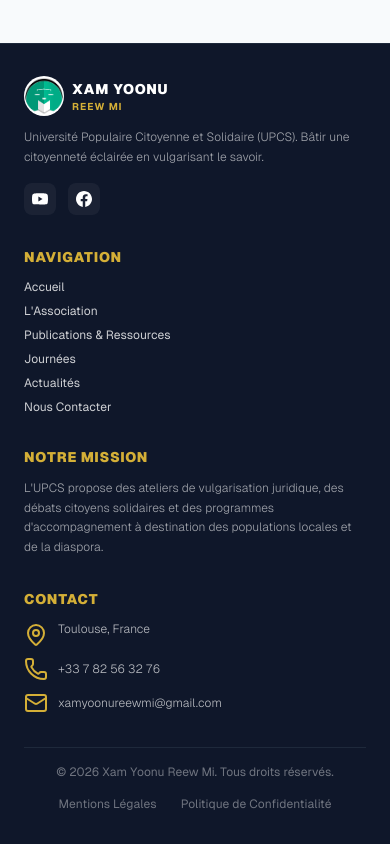
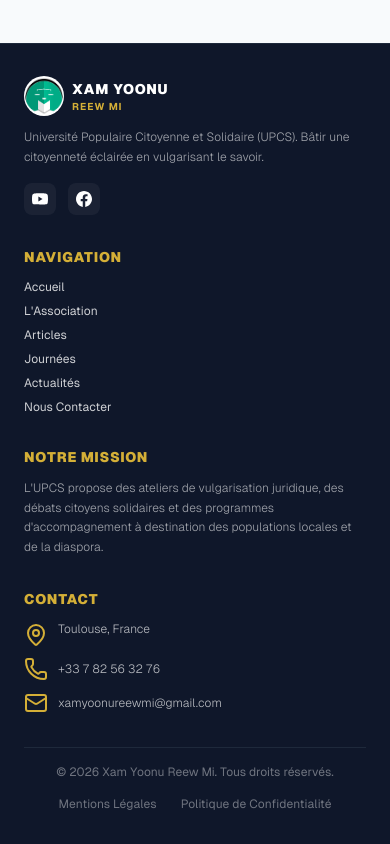
Before and after one commit to papemor94/xam-yoonu-reew-mi, a Next.js app: page / in a window 390 px wide. Shown: the part 3083-3927 px from the top of the page. Built offline with nearby package versions, Linux system fonts and the light colour scheme; no server answers; the database is empty.

Commit message:
fix(ui/nav): rename 'Publications & Ressources' to 'Articles' & improve mobile responsiveness

```diff
--- a/app/(public)/ressources/page.tsx
+++ b/app/(public)/ressources/page.tsx
@@ -2,7 +2,7 @@ import RessourcesClient from "@/components/ressources/RessourcesClient";
 import { getDocumentsServer } from "@/lib/db-server";
 
 export const metadata = {
-  title: "Publications & Ressources — Xam Yoonu Reew Mi",
+  title: "Articles — Xam Yoonu Reew Mi",
   description: "Accédez à nos publications d'éducation populaire, synthèses de politiques publiques et ressources juridiques.",
 };
 
--- a/app/admin/(dashboard)/documents/page.tsx
+++ b/app/admin/(dashboard)/documents/page.tsx
@@ -140,10 +140,10 @@ function DocumentsAdminContent() {
       <div className="flex flex-col sm:flex-row sm:items-center sm:justify-between gap-4">
         <div>
           <h1 className="text-2xl font-black text-xyrm-slate-900 tracking-tight">
-            Publications & Ressources
+            Articles
           </h1>
           <p className="text-sm text-xyrm-slate-500 font-light mt-0.5">
-            Gérez les documents juridiques, synthèses de politiques publiques et communiqués de l&apos;association.
+            Gérez les articles, synthèses de politiques publiques et ressources de l&apos;association.
           </p>
         </div>
         <button
@@ -151,7 +151,7 @@ function DocumentsAdminContent() {
           className="inline-flex h-11 items-center justify-center rounded-xl bg-xyrm-green-deep hover:bg-xyrm-green-primary px-5 text-sm font-bold text-white shadow-md transition-all hover:scale-102 gap-2"
         >
           <Plus className="h-4 w-4" />
-          Ajouter une ressource
+          Ajouter un article
         </button>
       </div>
 
@@ -195,7 +195,7 @@ function DocumentsAdminContent() {
           <Search className="absolute left-3 top-2.5 h-4 w-4 text-xyrm-slate-400" />
           <input
             type="text"
-            placeholder="Rechercher une publication..."
+            placeholder="Rechercher un article..."
             value={searchTerm}
             onChange={(e) => setSearchTerm(e.target.value)}
             className="w-full rounded-xl border border-xyrm-slate-200 bg-white py-2 pl-9 pr-4 text-xs text-xyrm-slate-800 focus:border-xyrm-green-primary focus:outline-none focus:ring-1 focus:ring-xyrm-green-primary"
@@ -209,7 +209,7 @@ function DocumentsAdminContent() {
           <table className="w-full text-left border-collapse">
             <thead>
               <tr className="border-b border-xyrm-slate-200 bg-xyrm-slate-50 text-[10px] uppercase font-bold tracking-wider text-xyrm-slate-500">
-                <th className="px-6 py-4">Document / Titre</th>
+                <th className="px-6 py-4">Article / Titre</th>
                 <th className="px-6 py-4">Catégorie</th>
                 <th className="px-6 py-4">Auteur & Date</th>
                 <th className="px-6 py-4 text-right">Actions</th>
@@ -300,7 +300,7 @@ function DocumentsAdminContent() {
               ) : (
                 <tr>
                   <td colSpan={5} className="px-6 py-12 text-center text-xyrm-slate-400 font-light">
-                    Aucune ressource disponible. Ajoutez-en une pour commencer.
+                    Aucun article disponible. Ajoutez-en un pour commencer.
                   </td>
                 </tr>
               )}
@@ -322,7 +322,7 @@ function DocumentsAdminContent() {
 
             <div className="space-y-1">
               <h3 className="text-xl font-black text-xyrm-slate-900 tracking-tight">
-                {currentDoc.id && documents.some(d => d.id === currentDoc.id) ? "Modifier la ressource" : "Ajouter une nouvelle ressource"}
+                {currentDoc.id && documents.some(d => d.id === currentDoc.id) ? "Modifier l'article" : "Ajouter un nouvel article"}
               </h3>
               <p className="text-xs text-xyrm-slate-500 font-light">
                 Tous les champs sont requis pour structurer l&apos;information.
@@ -332,7 +332,7 @@ function DocumentsAdminContent() {
             <form onSubmit={handleSave} className="space-y-4">
               <div className="grid gap-4 sm:grid-cols-2">
                 <div className="space-y-1.5">
-                  <label className="text-xs font-bold text-xyrm-slate-700">Titre de la publication</label>
+                  <label className="text-xs font-bold text-xyrm-slate-700">Titre de l&apos;article</label>
                   <input
                     type="text"
                     required
@@ -350,7 +350,7 @@ function DocumentsAdminContent() {
                     onChange={(e) => setCurrentDoc({ ...currentDoc, category: e.target.value as DocumentItem["category"] })}
                     className="w-full rounded-xl border border-xyrm-slate-200 px-4 py-2.5 text-xs focus:border-xyrm-green-primary focus:outline-none bg-white"
                   >
-                    <option value="juridique">Ressource Juridique</option>
+                    <option value="juridique">Article Juridique</option>
                     <option value="politique">Politique Publique</option>
                     <option value="institutionnel">Document Institutionnel</option>
                   </select>
--- a/app/admin/(dashboard)/layout.tsx
+++ b/app/admin/(dashboard)/layout.tsx
@@ -37,7 +37,7 @@ export default function AdminLayout({
     { name: "Vue d'ensemble", href: "/admin", icon: LayoutDashboard },
     { name: "Actualités", href: "/admin/actualites", icon: BookOpen },
     { name: "Journées d'Activité", href: "/admin/journees", icon: Calendar },
-    { name: "Publications & Ressources", href: "/admin/documents", icon: FileText },
+    { name: "Articles", href: "/admin/documents", icon: FileText },
     { name: "Contacts et Adhésions", href: "/admin/contacts", icon: Mail },
   ];
 
--- a/app/globals.css
+++ b/app/globals.css
@@ -32,3 +32,11 @@ body {
 ::-webkit-scrollbar-thumb:hover {
   background: #0F5B47;
 }
+
+/* Responsive tables inside prose content */
+.prose table {
+  display: block;
+  width: 100%;
+  overflow-x: auto;
+  -webkit-overflow-scrolling: touch;
+}
--- a/components/articles/ArticleDetailClient.tsx
+++ b/components/articles/ArticleDetailClient.tsx
@@ -108,9 +108,9 @@ export default function ArticleDetailClient({ initialArticle, slug }: ArticleDet
       ) : null}
 
       {/* Main Content Body */}
-      <Card className="p-8 md:p-10 shadow-sm border border-xyrm-slate-100 bg-white">
+      <Card className="p-4 sm:p-8 md:p-10 shadow-sm border border-xyrm-slate-100 bg-white overflow-hidden max-w-full">
         <div
-          className="prose prose-slate max-w-none prose-headings:font-black prose-headings:text-xyrm-slate-900 prose-headings:mt-6 prose-p:leading-relaxed prose-p:font-light prose-p:text-xyrm-slate-700 prose-ul:list-disc prose-ul:pl-6 prose-ol:list-decimal prose-ol:pl-6"
+          className="prose prose-slate max-w-none prose-headings:font-black prose-headings:text-xyrm-slate-900 prose-headings:mt-6 prose-p:leading-relaxed prose-p:font-light prose-p:text-xyrm-slate-700 prose-ul:list-disc prose-ul:pl-6 prose-ol:list-decimal prose-ol:pl-6 overflow-x-auto"
           dangerouslySetInnerHTML={{ __html: displayArticle.content }}
         />
       </Card>
--- a/components/layout/Footer.tsx
+++ b/components/layout/Footer.tsx
@@ -38,7 +38,7 @@ export default function Footer() {
                 </svg>
               </a>
               <a
-                href="https://facebook.com"
+                href="https://www.facebook.com/share/1Da7PU8Tui/?mibextid=wwXIfr"
                 target="_blank"
                 rel="noopener noreferrer"
                 className="p-2 rounded-lg bg-white/5 hover:bg-xyrm-gold hover:text-xyrm-slate-900 text-white transition-all flex items-center justify-center"
@@ -68,7 +68,7 @@ export default function Footer() {
               </li>
               <li>
                 <Link href="/ressources" className="hover:text-xyrm-gold transition-colors flex items-center gap-1 group">
-                  Publications & Ressources <ArrowUpRight className="h-3 w-3 opacity-0 group-hover:opacity-100 transition-opacity" />
+                  Articles <ArrowUpRight className="h-3 w-3 opacity-0 group-hover:opacity-100 transition-opacity" />
                 </Link>
               </li>
               <li>
--- a/components/layout/Header.tsx
+++ b/components/layout/Header.tsx
@@ -29,7 +29,7 @@ export default function Header() {
   ];
 
   const documents = [
-    { name: "Toutes les Ressources", href: "/ressources" },
+    { name: "Articles", href: "/ressources" },
     { name: "Statut officiel de l'association", href: "/docs/statuts.pdf" },
     { name: "Règlement intérieur", href: "/docs/reglement.pdf" },
     { name: "Feuille de route triennale", href: "/docs/fdrtriennale.pdf" },
--- a/components/ressources/RessourcesClient.tsx
+++ b/components/ressources/RessourcesClient.tsx
@@ -176,7 +176,7 @@ export default function RessourcesClient({ initialDocuments }: RessourcesClientP
               CENTRE DE DOCUMENTATION
             </div>
             <h1 className="text-3xl font-black text-xyrm-slate-900 md:text-4.5xl tracking-tight max-w-3xl mx-auto">
-              Publications & Ressources
+              Articles
             </h1>
             <div className="w-12 h-1 bg-gradient-to-r from-xyrm-green-deep to-xyrm-gold mx-auto rounded-full" />
             <p className="text-xs md:text-sm text-xyrm-slate-600 font-light max-w-2xl mx-auto leading-relaxed">
```
